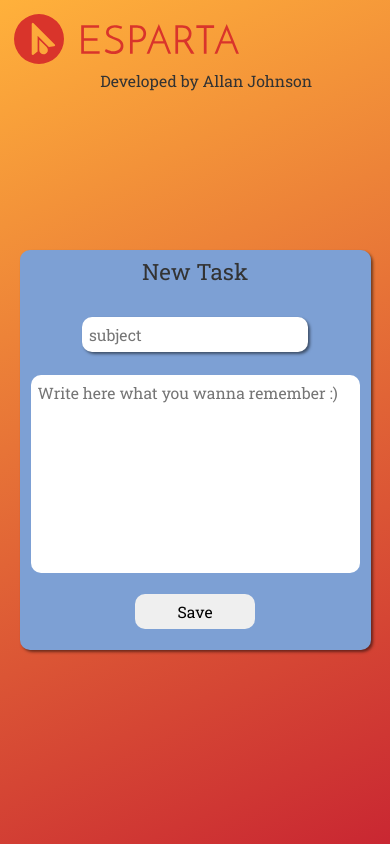
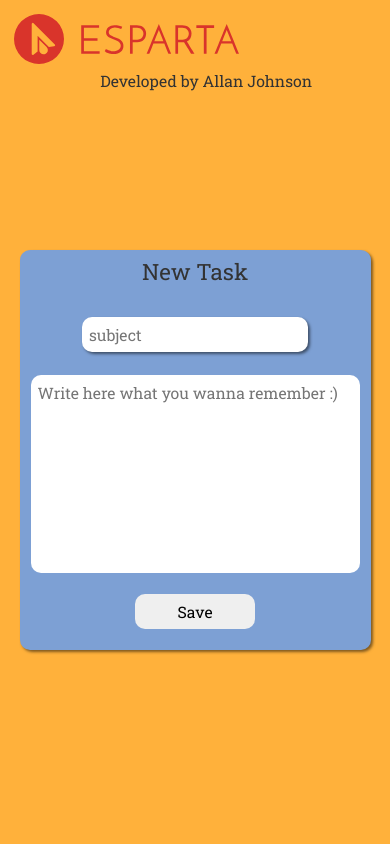
Before and after one commit to AJP2511/projeto-final-todo, a React (Create React App) app: page / in a window 390 px wide. Built offline with nearby package versions, Linux system fonts and the light colour scheme.

Commit message:
bgSolved

```diff
--- a/src/styles/App.styled.js
+++ b/src/styles/App.styled.js
@@ -1,15 +1,6 @@
 import styled from "styled-components";
 
 export const MainContainer = styled.div`
-  background: rgb(255, 177, 59);
-  background: linear-gradient(
-    156deg,
-    rgba(255, 177, 59, 1) 0%,
-    rgba(201, 39, 50, 1) 100%
-  );
-
-  height: 100vh;
-
   @media screen and (max-width: 720px) {
   }
 `;
--- a/src/styles/Global.css
+++ b/src/styles/Global.css
@@ -7,6 +7,13 @@
 
 body {
   color: #333;
+  background: rgb(255, 177, 59);
+  background: linear-gradient(
+    156deg,
+    rgba(255, 177, 59, 1) 0%,
+    rgba(201, 39, 50, 1) 100%
+  );
+  height: 100vh;
 }
 
 @media screen and (max-width: 1080px) {
@@ -15,6 +22,10 @@ body {
   }
 }
 @media screen and (max-width: 720px) {
+  body {
+    background: rgb(255, 177, 59);
+  }
+
   html {
     font-size: 87.5%;
   }
```
